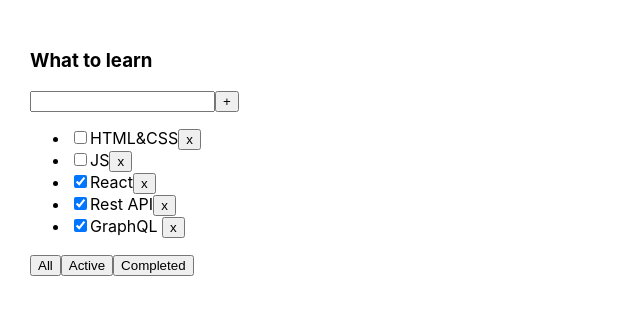
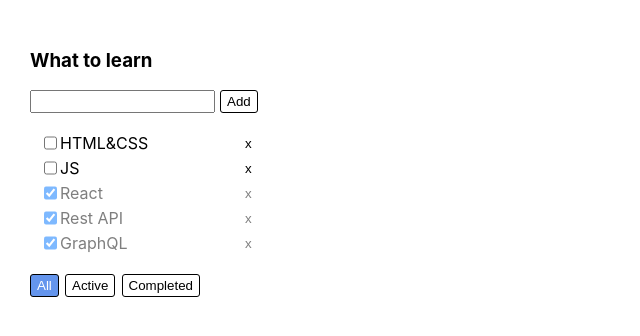
Before and after one commit to KuhniaDruggist/todo, a React (Create React App) app: page / in a window 1280 px wide. Shown: the top 336 px of the page, without its empty margins (0-640 px from the left). Built offline with nearby package versions, Linux system fonts and the light colour scheme.

Commit message:
Adds the logic of dropping out errors, adding tasks, filtering.

```diff
--- a/src/components/Todolist.tsx
+++ b/src/components/Todolist.tsx
@@ -9,59 +9,87 @@
 
 type TodolistPropsType = {
     title: string
-    tasks: Array<TaskType>
+    tasks: TaskType[]
     addTask: (newTitle: string) => void
     removeTask: (taskId: string) => void
     changeFilter: (value: FilterValuesType) => void
+    changeTaskStatus: (taskId: string, isDone: boolean) => void
+    filter: FilterValuesType
 }
 
 function Todolist(props: TodolistPropsType) {
-    let [titleNewTask, setTitleNewTask] = useState('')
+    let [titleNewTask, setTitleNewTask] = useState<string>('');
+    let [error, setError] = useState<string>('');
 
     const addTask = ()  => {
-        props.addTask(titleNewTask);
+        if(!titleNewTask.trim()) {
+            setError('Field is required!');
+            return;
+        }
+        props.addTask(titleNewTask.trim());
         setTitleNewTask('');
     }
 
-    const onChangeHandler = (e: ChangeEvent<HTMLInputElement>) => setTitleNewTask(e.currentTarget.value);
+    const onChangeHandler = (e: ChangeEvent<HTMLInputElement>) => {
+        setTitleNewTask(e.currentTarget.value);
+    }
 
     const onPressKeyHandler = (e: KeyboardEvent<HTMLInputElement>) => {
-        if (e.key === 'Enter') { addTask() }
+        if (error && e.key === ' ') {
+            return;
+        }
+
+        error && setError('');
+
+        if (e.key === 'Enter') {
+            addTask();
+        }
     }
 
-    const onAllFilterHandler = ()  => props.changeFilter('all')
-    const onActiveFilterHandler = () => props.changeFilter('active')
-    const onCompletedFilterHandler = () => props.changeFilter('completed')
+    const onAllFilterHandler = ()  => props.changeFilter('all');
+    const onActiveFilterHandler = () => props.changeFilter('active');
+    const onCompletedFilterHandler = () => props.changeFilter('completed');
+
+    const inputTitleClass = `${'input'} ${ error ? 'error' : '' }`;
+
+    const buttonAllClass = `${'filterButton'} ${ props.filter === 'all' ? 'activeFilterButton' : ''}`;
+    const buttonActiveClass = `${'filterButton'} ${ props.filter === 'active' ? 'activeFilterButton' : ''}`;
+    const buttonCompletedClass = `${'filterButton'} ${ props.filter === 'completed' ? 'activeFilterButton' : ''}`;
 
     return (
         <div>
             <h3>{props.title}</h3>
             <div>
                 <input value={ titleNewTask }
+                       className={ inputTitleClass }
                        onChange={ onChangeHandler }
                        onKeyPress={ onPressKeyHandler }/>
-                <button onClick={ addTask }>+</button>
+                <button className={'button'} onClick={ addTask }>Add</button>
+                <span className={'errorMessage'}>{error}</span>
             </div>
-            <ul>
+            <ul className={'list'}>
                 {
                     props.tasks.map(task => {
-
-                        const onClickHandler = () => props.removeTask(task.id)
+                        const onClickHandler = () => props.removeTask(task.id);
+                        const onChangeHandler = (e: ChangeEvent<HTMLInputElement>) => {
+                            let taskStatus = e.currentTarget.checked;
+                            props.changeTaskStatus(task.id, taskStatus);
+                        }
 
                         return (
-                            <li key={task.id}>
-                                <input type="checkbox" checked={task.isDone}/>
+                            <li className={task.isDone ? 'isDone' : ''} key={task.id}>
+                                <input type="checkbox" checked={task.isDone} onChange={ onChangeHandler }/>
                                 <span>{task.title}</span>
-                                <button type='button' onClick={ onClickHandler }>x</button>
+                                <button className={'removeButton'} type='button' onClick={ onClickHandler }>x</button>
                             </li>
                         );
                     })
                 }
             </ul>
-            <div>
-                <button type='button' onClick={ onAllFilterHandler }>All</button>
-                <button type='button' onClick={ onActiveFilterHandler }>Active</button>
-                <button type='button' onClick={ onCompletedFilterHandler }>Completed</button>
+            <div className={'filterButtons'}>
+                <button type='button' className={buttonAllClass} onClick={ onAllFilterHandler }>All</button>
+                <button type='button' className={buttonActiveClass} onClick={ onActiveFilterHandler }>Active</button>
+                <button type='button' className={buttonCompletedClass} onClick={ onCompletedFilterHandler }>Completed</button>
             </div>
         </div>
     )
```
